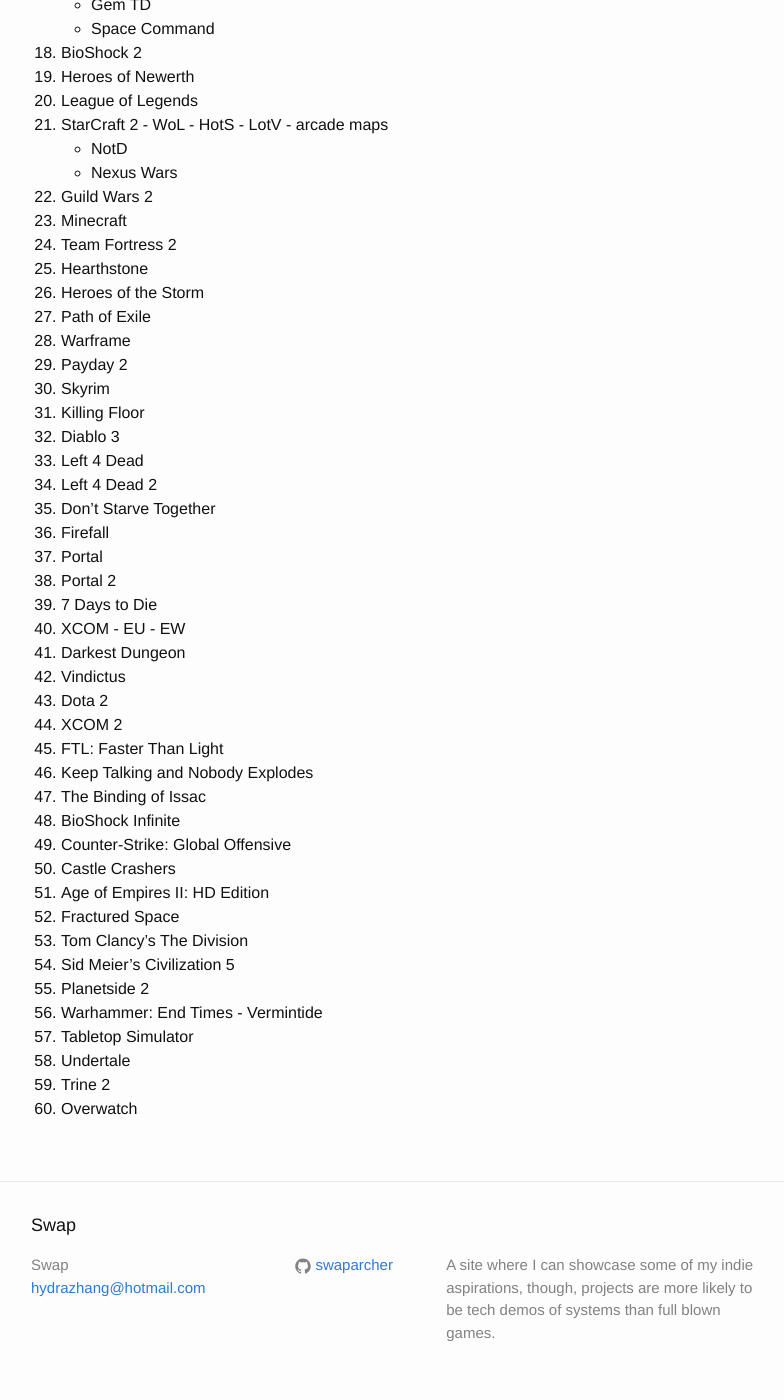
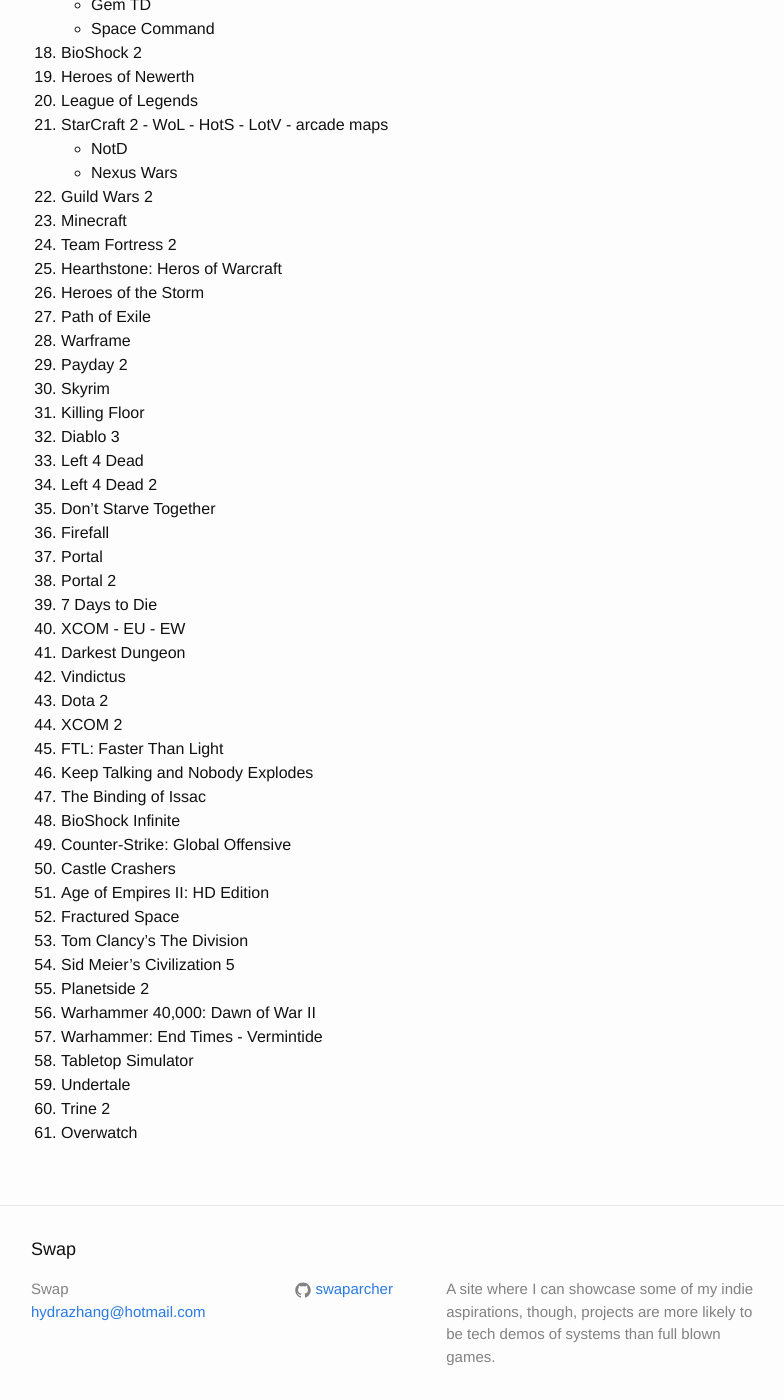
Before and after one commit to swap-home/swap-nizhang.github.io, a Jekyll site: the page built from list.md, in a window 1280 px wide and 1400 px high, scrolled down 969 px. Shown: the whole window, without its empty margins (239-1023 px from the left). Built offline with Jekyll 4.4.1, drawn with Linux system fonts in a browser that asks for light colours.

Commit message:
added to list

```diff
--- a/list.md
+++ b/list.md
@@ -49,7 +49,7 @@
 22. Guild Wars 2
 23. Minecraft
 24. Team Fortress 2
-25. Hearthstone
+25. Hearthstone: Heros of Warcraft
 26. Heroes of the Storm
 27. Path of Exile
 28. Warframe
@@ -80,8 +80,9 @@
 53. Tom Clancy's The Division
 54. Sid Meier's Civilization 5
 55. Planetside 2
-56. Warhammer: End Times - Vermintide
-57. Tabletop Simulator
-58. Undertale
-59. Trine 2
-60. Overwatch
+56. Warhammer 40,000: Dawn of War II
+57. Warhammer: End Times - Vermintide
+58. Tabletop Simulator
+59. Undertale
+60. Trine 2
+61. Overwatch
```
